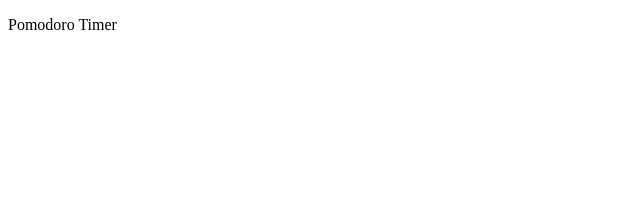
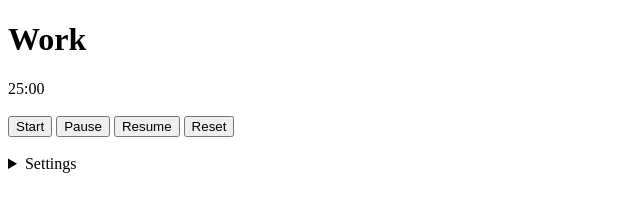
Before and after one commit to VedantBandre/pomodoro, a plain HTML site: page index.html in a window 1280 px wide. Shown: the whole page, without its empty margins (0-640 px from the left). Drawn offline with Linux system fonts and the light colour scheme.

Commit message:
index layout

```diff
--- a/index.html
+++ b/index.html
@@ -1,7 +1,39 @@
 <!DOCTYPE html>
-<title>
+<head>
+    <meta charset="utf-8" />
+    <meta name="viewport" content="width-device-width,initial-scale=1" />
+    <title>
     Pomodoro Timer
-</title>
-<head>
-    <p>Pomodoro Timer</p>
+    </title>
+    <link rel="stylesheet" href="styles.css">
 </head>
+<body>
+    <main class="card">
+        <h1 id="phase">Work</h1>
+        <div id="time" aria-live="polite">25:00</div>
+
+        <br>
+
+        <div class="controls">
+            <button id="start">Start</button>
+            <button id="pause">Pause</button>
+            <button id="resume">Resume</button>
+            <button id="reset" class="danger">Reset</button>
+        </div>
+
+        <br>
+
+        <details>
+            <summary>Settings</summary>
+            <label>Work (min) <input id="work" type="number" min="1" value="25"></label><br>
+            <label>Short break (min) <input id="short" type="number" min="1" value="5"></label><br>
+            <label>Long break (min) <input id="long" type="number" min="1" value="25"></label><br>
+            <label>Cycles before long <input id="cycles" type="number" min="1" value="4"></label><br>
+            <label>Sound <input id="sound" type="checkbox" unchecked></label><br>
+            <button id="save">Save Preferences</button><br>
+        </details>
+    </main>
+
+    <script src="app.js" defer></script>
+</body>
+</html>
```
